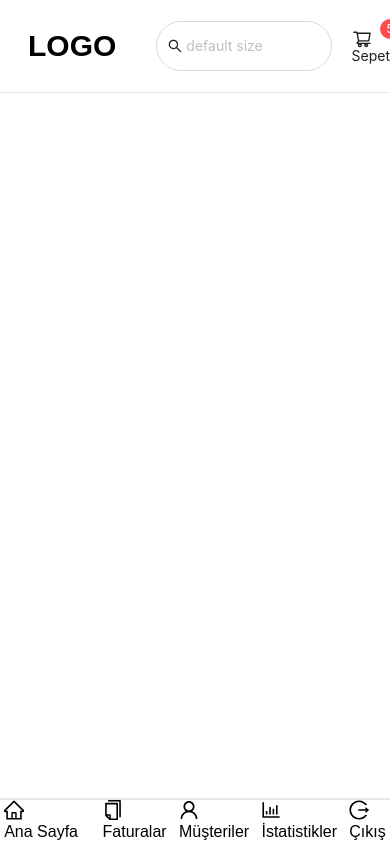
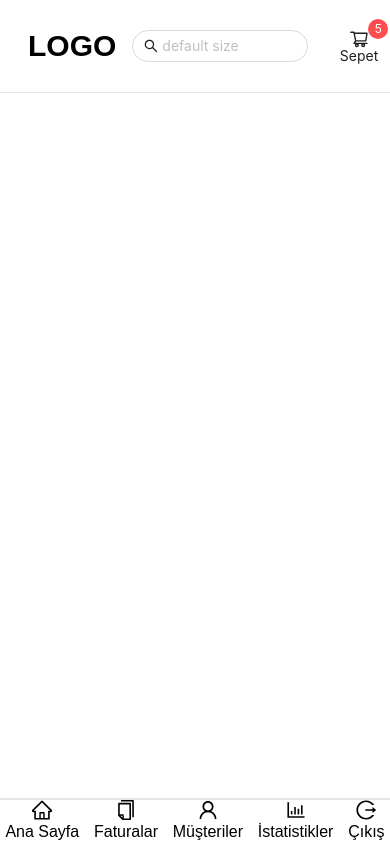
Before and after one commit to Beyzabay/pos-application, a React (Create React App) app in the folder client/: page / in a window 390 px wide. Built offline with nearby package versions, Linux system fonts and the light colour scheme; the HTML template or start-up script is replaced by a standard one.

Commit message:
responsive arrangement in the header is completed.

```diff
--- a/client/src/Components/Header.jsx
+++ b/client/src/Components/Header.jsx
@@ -15,55 +15,55 @@ function Header() {
   return (
     <div className="header border-b">
       <div className="logo text-3xl py-4 px-4 font-bold m-3">LOGO</div>
-      <div className="search m-3">
+      <div className="search sm:flex md:flex lg:flex xl:flex mx-12">
         <Input
-          className="search-input"
+          className="search-input md:w-6/6 w-full"
           placeholder="default size"
           prefix={<SearchOutlined />}
         />
       </div>
       <div className="menu-links justify-center md:gap-7 gap-1 md:static fixed bottom-0 md:w-auto w-screen md:bg-transparent bg-white justify-around md:border-t-0 border-t-2" style={{ display: "flex" }}>
-        <div className="hover:text-[#40a9ff] transition-all">
+        <div className="hover:text-[#40a9ff]">
           <a href="/" className="positionClass">
             <HomeOutlined className="md:text-2xl text-xl"/>
             <span className="md:text-xs text[10px]">Ana{'\u00A0'}Sayfa</span>
           </a>
         </div>
-        <div className="hover:text-[#40a9ff] transition-all">
-       <Badge count={5} className="md:flex hidden">
+        <div className="hover:text-[#40a9ff] md:flex hidden">
+       <Badge count={5}>
           <a href="/" className="positionClass">
             <ShoppingCartOutlined className="md:text-2xl text-xl"/>
             <span className="md:text-xs text[10px]">Sepet</span>
           </a>
         </Badge>
         </div>
-        <div className="hover:text-[#40a9ff] transition-all">
+        <div className="hover:text-[#40a9ff] ">
           <a href="/" className="positionClass">
             <CopyOutlined className="md:text-2xl text-xl"/>
             <span className="md:text-xs text[10px]">Faturalar</span>
           </a>
         </div>
-        <div className="hover:text-[#40a9ff] transition-all">
+        <div className="hover:text-[#40a9ff] ">
           <a href="/" className="positionClass">
             <UserOutlined className="md:text-2xl text-xl"/>
             <span className="md:text-xs text[10px]">Müşteriler</span>
           </a>
         </div>
-        <div className="hover:text-[#40a9ff] transition-all">
+        <div className="hover:text-[#40a9ff] ">
           <a href="/" className="positionClass">
             <BarChartOutlined className="md:text-2xl text-xl"/>
             <span className="md:text-xs text[10px]">İstatistikler</span>
           </a>
         </div>
-        <div className="hover:text-[#40a9ff] transition-all">
+        <div className="hover:text-[#40a9ff] ">
           <a href="/" className="positionClass">
             <LogoutOutlined className="md:text-2xl text-xl"/>
             <span className="md:text-xs text[10px]">Çıkış</span>
           </a>
         </div>
       </div>
-      <div className="hover:text-[#40a9ff] transition-all">
-       <Badge count={5}className="md:hidden flex">
+      <div className="hover:text-[#40a9ff] shopping-icon-2 md:hidden flex">
+       <Badge count={5}>
           <a href="/" className="positionClass">
             <ShoppingCartOutlined className="md:text-2xl text-xl"/>
             <span className="md:text-xs text[10px]">Sepet</span>
--- a/client/src/index.css
+++ b/client/src/index.css
@@ -1,28 +1,62 @@
 @tailwind base;
 @tailwind components;
 @tailwind utilities;
-@import url('https://fonts.googleapis.com/css2?family=Barlow:wght@100&family=Electrolize&display=swap');
+@import url("https://fonts.googleapis.com/css2?family=Barlow:wght@100&family=Electrolize&display=swap");
 
 body {
   margin: 0;
-    font-family: "Electrolize", sans-serif;
-    font-weight: 400;
-    font-style: normal;
+  font-family: "Electrolize", sans-serif;
+  font-weight: 400;
+  font-style: normal;
 }
-.header{
+.header {
   display: flex;
   flex-direction: row;
   align-items: center;
 }
-.search{
-  width: 59vw;
+.search {
+  width: 54vw;
 }
-.search-input{
-height: 6vh;
-width: 45vw;
-border-radius: 39px !important;
+.search-input {
+  border-radius: 39px !important;
 }
-.positionClass{
-  display:flex ;
+.positionClass {
+  display: flex;
   flex-direction: column;
+  align-items: center;
 }
+@media screen and (max-width: 425px) {
+  .search {
+    margin-left: 0px !important;
+    margin-right: 0px !important;
+  }
+  .logo {
+    margin-right: 0px !important;
+  }
+  .shopping-icon-2 {
+    margin-left: 2em !important;
+  }
+}
+@media screen and (max-width: 375px) {
+  .positionClass {
+    font-size: smaller;
+  }
+}
+@media screen and (min-width: 360px) and (max-width: 412px) {
+  .boyd {
+    background-color: aqua;
+  }
+  .search {
+    width: 45vw;
+  }
+}
+@media screen and (max-width: 335px) {
+  .search {
+    width: 39vw;
+  }
+}
+@media screen and (max-width: 300px) {
+  .search {
+    width: 30vw;
+  }
+}
```
